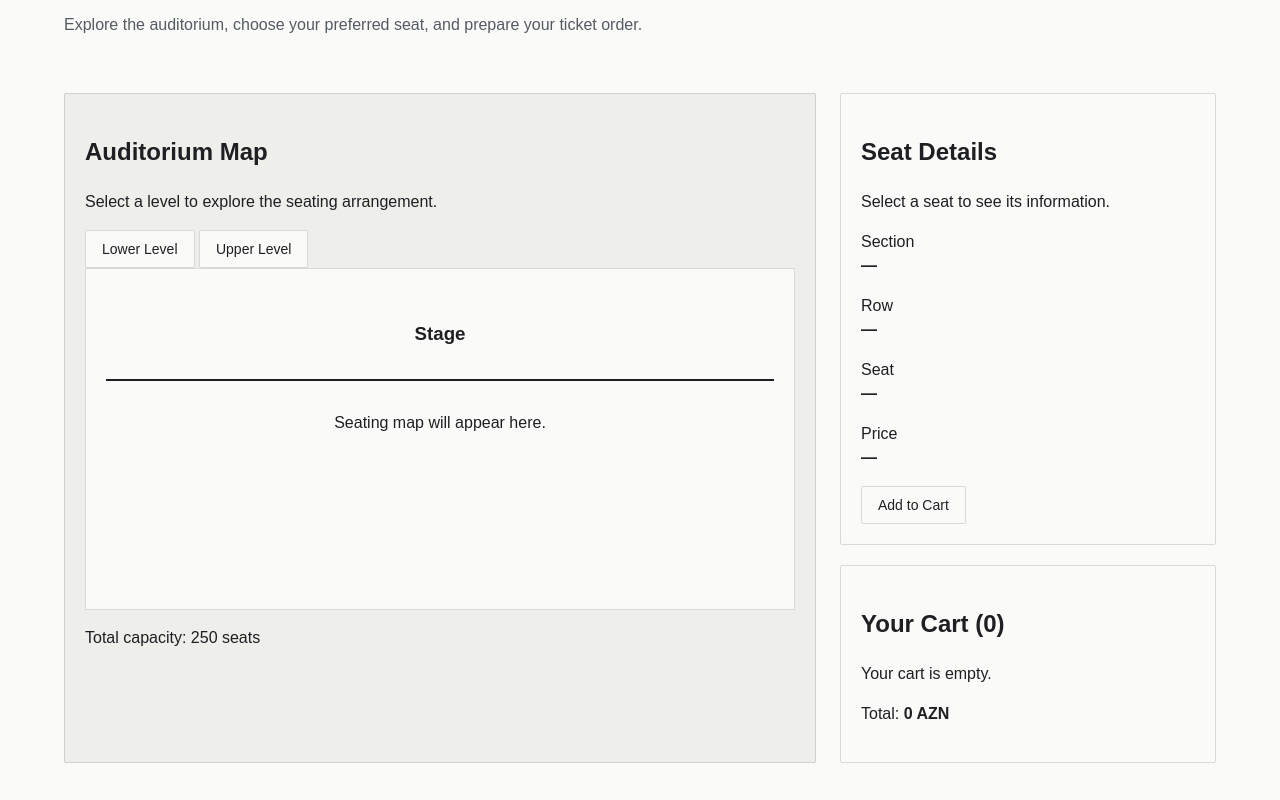
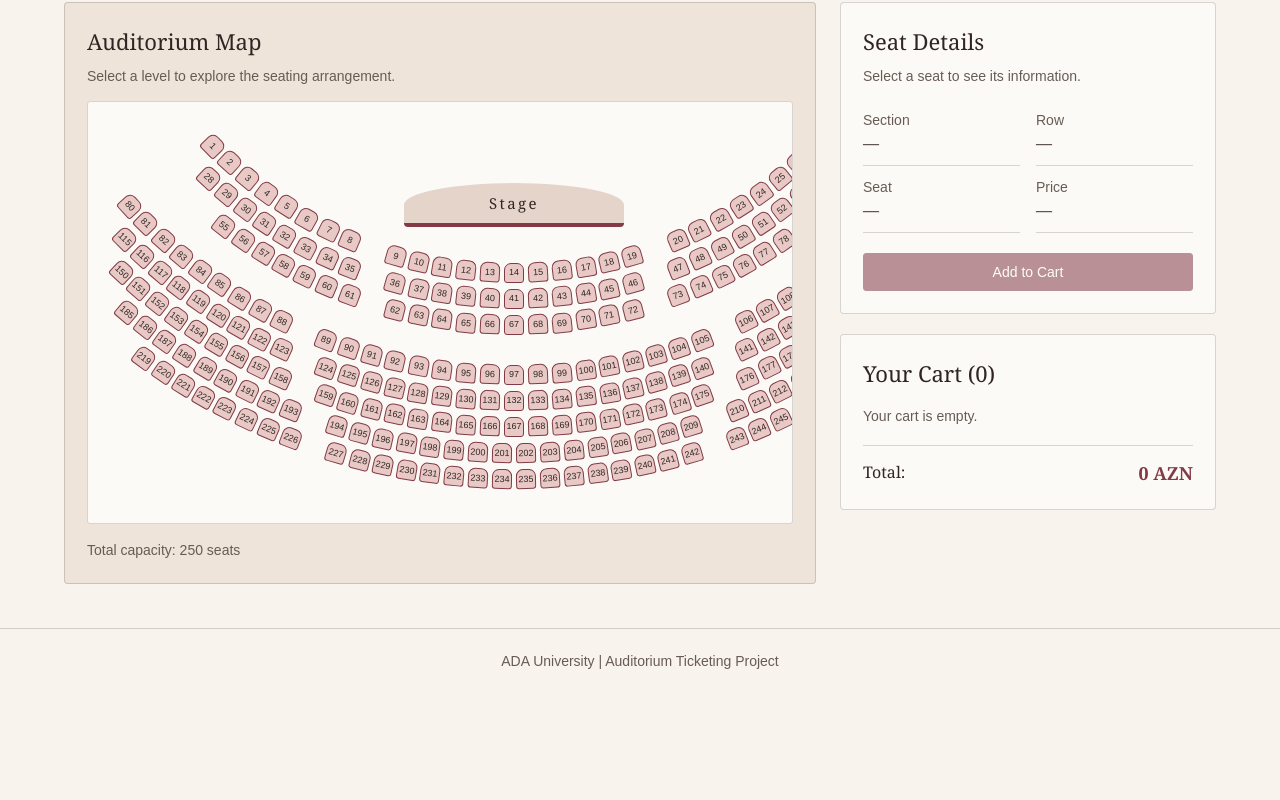
Before and after one commit to agurbanova22777/ada-c101-ticketing, a plain HTML site: page index.html in a window 1280 px wide. Shown: the part 262-1062 px from the top of the page. After the commit the page ends 956 px from the top, so only its background shows below. Drawn offline with Linux system fonts and the light colour scheme.

Commit message:
Render seating map as a curved arc and update page colors

```diff
--- a/index.html
+++ b/index.html
@@ -34,29 +34,9 @@
                 <h2>Auditorium Map</h2>
                 <p>Select a level to explore the seating arrangement.</p>
 
-                <div class="level-tabs">
-                    <button type="button" class="level-tab active"
-                            id="lower-level-tab">
-                        Lower Level
-                    </button>
-
-                    <button type="button" class="level-tab"
-                            id="upper-level-tab">
-                        Upper Level
-                    </button>
-                </div>
-
                 <div class="map-viewport" id="map-viewport">
-                    <div class="map-content" id="map-content">
-
-                        <div class="stage">
-                            <h3>Stage</h3>
-                        </div>
-
-                        <div class="seat-map" id="seat-map">
-                            <p>Seating map will appear here.</p>
-                        </div>
-
+                    <div class="seat-map" id="seat-map">
+                        <div class="stage"><h3>Stage</h3></div>
                     </div>
                 </div>
 
--- a/script.js
+++ b/script.js
@@ -1,82 +1,87 @@
-
 const sections = [
-    {
-        id: "LL",
-        name: "Lower Left",
-        level: "lower",
-        price: 10,
-        seatsPerRow: [8, 8, 7]
-    },
-    {
-        id: "LM",
-        name: "Lower Middle",
-        level: "lower",
-        price: 15,
-        seatsPerRow: [11, 11, 11]
-    },
-    {
-        id: "LR",
-        name: "Lower Right",
-        level: "lower",
-        price: 10,
-        seatsPerRow: [8, 8, 7]
-    },
-    {
-        id: "UL",
-        name: "Upper Left",
-        level: "upper",
-        price: 8,
-        seatsPerRow: [9, 9, 9, 9, 8]
-    },
-    {
-        id: "UM",
-        name: "Upper Middle",
-        level: "upper",
-        price: 12,
-        seatsPerRow: [17, 17, 17, 16, 16]
-    },
-    {
-        id: "UR",
-        name: "Upper Right",
-        level: "upper",
-        price: 8,
-        seatsPerRow: [9, 9, 9, 9, 8]
-    }
+    { id: "LL", name: "Lower Left", level: "lower", price: 10, seatsPerRow: [8, 8, 7] },
+    { id: "LM", name: "Lower Middle", level: "lower", price: 15, seatsPerRow: [11, 11, 11] },
+    { id: "LR", name: "Lower Right", level: "lower", price: 10, seatsPerRow: [8, 8, 7] },
+    { id: "UL", name: "Upper Left", level: "upper", price: 8, seatsPerRow: [9, 9, 9, 9, 8] },
+    { id: "UM", name: "Upper Middle", level: "upper", price: 12, seatsPerRow: [17, 17, 17, 16, 16] },
+    { id: "UR", name: "Upper Right", level: "upper", price: 8, seatsPerRow: [9, 9, 9, 9, 8] }
 ];
 
+const SEAT = 20;      // seat size in px
+const PITCH = 24;     // distance between seat centers along a row
+const ROW_GAP = 26;   // distance between rows
+const WIDTH = 820;    // map width in px
+const startRadius = { lower: 420, upper: 522 }; // radius of the first row of each level
+
 const seats = [];
+let seatNumber = 1;
 
-sections.forEach(function (section) {
-    section.seatsPerRow.forEach(function (seatCount, rowIndex) {
-        for (let seatNumber = 1; seatNumber <= seatCount; seatNumber++) {
-            const seat = {
-                id: `${section.id}-R${rowIndex + 1}-S${seatNumber}`,
-                sectionId: section.id,
-                sectionName: section.name,
-                level: section.level,
-                row: rowIndex + 1,
-                seatNumber: seatNumber,
-                price: section.price,
-                status: "available"
-            };
+// Every row is an arc around the stage. All sections of a row share the
+// same arc, with one empty slot between sections as the aisle.
+["lower", "upper"].forEach(function (level) {
+    const levelSections = sections.filter(s => s.level === level);
+    const rowCount = levelSections[0].seatsPerRow.length;
 
-            seats.push(seat);
-        }
-    });
+    for (let row = 0; row < rowCount; row++) {
+        const radius = startRadius[level] + row * ROW_GAP;
+        const counts = levelSections.map(s => s.seatsPerRow[row]);
+        const slots = counts.reduce((a, b) => a + b) + levelSections.length - 1;
+        let slot = 0;
+
+        levelSections.forEach(function (section, i) {
+            for (let n = 1; n <= counts[i]; n++) {
+                // angle 0 = straight in front of the stage
+                const angle = (slot - (slots - 1) / 2) * PITCH / radius;
+
+                seats.push({
+                    id: `${section.id}-R${row + 1}-S${n}`,
+                    seatNumber: seatNumber++,
+                    sectionId: section.id,
+                    sectionName: section.name,
+                    level: level,
+                    row: row + 1,
+                    price: section.price,
+                    status: "available",
+                    angle: angle,
+                    x: radius * Math.sin(angle),
+                    y: radius * Math.cos(angle)
+                });
+                slot++;
+            }
+            slot++; // aisle
+        });
+    }
 });
 
-// Check the generated seat counts
-const lowerSeats = seats.filter(function (seat) {
-    return seat.level === "lower";
-});
+const seatMap = document.getElementById("seat-map");
+const stage = document.querySelector(".stage");
 
-const upperSeats = seats.filter(function (seat) {
-    return seat.level === "upper";
-});
+function renderSeats() {
+    const stageTop = startRadius.lower - 90;
+    const top = Math.min(stageTop, ...seats.map(s => s.y)) - SEAT;
+    const bottom = Math.max(...seats.map(s => s.y)) + SEAT;
 
-console.log("Lower level seats:", lowerSeats.length);
-console.log("Upper level seats:", upperSeats.length);
-console.log("Total seats:", seats.length);
+    seatMap.style.height = (bottom - top) + "px";
+    stage.style.top = (stageTop - top) + "px";
 
-console.log("Expected total: 250");
-console.log("Seat count correct:", seats.length === 250);
+    seats.forEach(function (seat) {
+        const button = document.createElement("button");
+        button.type = "button";
+        button.className = "seat";
+        button.textContent = seat.seatNumber;
+        button.title = `${seat.sectionName}, Row ${seat.row}, Seat ${seat.seatNumber} — ${seat.price} AZN`;
+        button.setAttribute("aria-label",
+            `${seat.sectionName}, row ${seat.row}, seat ${seat.seatNumber}`);
+        button.dataset.seatId = seat.id;
+
+        button.style.left = (WIDTH / 2 + seat.x - SEAT / 2) + "px";
+        button.style.top = (seat.y - top - SEAT / 2) + "px";
+        button.style.transform = `rotate(${-seat.angle}rad)`; // turn the seat toward the stage
+
+        seatMap.appendChild(button);
+    });
+}
+
+renderSeats();
+
+console.log("Total seats:", seats.length); // should be 250
--- a/style.css
+++ b/style.css
@@ -1,80 +1,205 @@
+:root {
+    --paper: #F8F3EC;
+    --ink: #302522;
+    --accent: #823B46;
+    --accent-dark: #692D37;
+    --surface: #EEE4DA;
+    --panel: #FCFAF6;
+    --seat: #E8C9C6;
+    --muted: #685B55;
+    --line: rgba(48, 37, 34, 0.18);
+}
 
-:root {
-    --paper: #FAFAF8;
-    --ink: #1D1F22;
-    --accent: #46617F;
-    --surface: #EEEEEB;
-    --muted: #555B62;
-    --line: rgba(29, 31, 34, 0.15);
+/* General */
+
+* {
+    box-sizing: border-box;
 }
 
 body {
     margin: 0;
-    padding: 0;
     background: var(--paper);
     color: var(--ink);
-    font-family: Arial, Helvetica, sans-serif;
+    font-family: Georgia, "Times New Roman", serif;
     font-size: 16px;
     line-height: 1.5;
 }
 
+h1, h2, h3, p {
+    margin-top: 0;
+}
+
+h2 {
+    font-size: 22px;
+    font-weight: normal;
+}
+
+button {
+    font-family: Arial, Helvetica, sans-serif;
+    font-size: 14px;
+    cursor: pointer;
+}
+
+button:focus-visible {
+    outline: 3px solid var(--accent);
+    outline-offset: 3px;
+}
+
+/* Header, intro, footer */
+
 .site-header {
-    padding: 20px 5%;
+    padding: 22px 5%;
     border-bottom: 1px solid var(--line);
 }
 
 .site-header h2 {
-    margin: 0;
-    font-size: 22px;
+    margin-bottom: 2px;
+    font-size: 23px;
+    letter-spacing: 0.04em;
+}
+
+.site-header p,
+.page-intro p,
+.map-panel > p,
+.details-panel > p,
+.map-note,
+.cart-items > p {
+    color: var(--muted);
+    font-family: Arial, Helvetica, sans-serif;
+    font-size: 14px;
+}
+
+.site-header p {
+    margin-bottom: 0;
 }
 
 .page-intro {
-    padding: 36px 5% 20px;
+    padding: 42px 5% 24px;
 }
 
 .page-intro h1 {
-    margin-bottom: 8px;
-    font-family: Georgia, "Times New Roman", serif;
-    font-size: 40px;
+    margin-bottom: 10px;
+    font-size: 44px;
+    line-height: 1.15;
     font-weight: normal;
+    letter-spacing: -0.03em;
 }
 
 .page-intro p {
+    max-width: 600px;
+    margin-bottom: 0;
+    font-size: 15px;
+}
+
+.site-footer {
+    padding: 22px 5%;
+    border-top: 1px solid var(--line);
     color: var(--muted);
+    font-family: Arial, Helvetica, sans-serif;
+    font-size: 14px;
+    text-align: center;
 }
+
+.site-footer p {
+    margin: 0;
+}
+
+/* Main layout */
 
 .ticketing-layout {
     display: grid;
-    grid-template-columns: 2fr 1fr;
+    grid-template-columns: minmax(0, 2fr) minmax(270px, 1fr);
+    align-items: start;
     gap: 24px;
-    padding: 20px 5% 40px;
+    padding: 12px 5% 44px;
 }
 
 .map-panel,
 .details-panel,
 .cart-panel {
-    padding: 20px;
+    min-width: 0;
+    padding: 22px;
     border: 1px solid var(--line);
-    border-radius: 2px;
+    border-radius: 4px;
+    background: var(--panel);
 }
 
 .map-panel {
     background: var(--surface);
 }
 
+.map-panel > h2,
+.details-panel > h2,
+.cart-panel > h2 {
+    margin-bottom: 8px;
+}
+
+/* Seating map */
+
 .map-viewport {
-    min-height: 300px;
-    padding: 20px;
-    background: var(--paper);
+    overflow: auto;
+    padding: 24px 16px;
     border: 1px solid var(--line);
-    text-align: center;
+    border-radius: 4px;
+    background: var(--panel);
+}
+
+.seat-map {
+    position: relative;   /* seats and stage are positioned inside this box */
+    width: 820px;         /* must match WIDTH in script.js */
+    margin: 0 auto;
 }
 
 .stage {
-    margin-bottom: 30px;
-    padding: 12px;
-    border-bottom: 2px solid var(--ink);
+    position: absolute;
+    left: 50%;
+    transform: translateX(-50%);
+    display: flex;
+    align-items: center;
+    justify-content: center;
+    width: 220px;
+    height: 44px;
+    border-bottom: 4px solid var(--accent);
+    border-radius: 50% 50% 4px 4px;
+    background: #E4D4C9;
 }
+
+.stage h3 {
+    margin: 0;
+    font-size: 15px;
+    font-weight: normal;
+    letter-spacing: 0.16em;
+}
+
+button.seat {
+    position: absolute;
+    width: 20px;
+    height: 20px;
+    padding: 0;
+    border: 1px solid var(--accent);
+    border-radius: 7px 7px 3px 3px;
+    background: var(--seat);
+    color: var(--ink);
+    font-size: 9px;
+    line-height: 1;
+    transition: background-color 0.15s ease, color 0.15s ease;
+}
+
+button.seat:hover {
+    background: var(--accent);
+    color: #FFFFFF;
+}
+
+button.seat:focus-visible {
+    outline: 2px solid var(--ink);
+    outline-offset: 2px;
+}
+
+.map-note {
+    margin: 16px 0 0;
+}
+
+/* Sidebar */
 
 .ticketing-sidebar {
     display: flex;
@@ -82,26 +207,112 @@ body {
     gap: 20px;
 }
 
-button {
+.selection-info {
+    display: grid;
+    grid-template-columns: 1fr 1fr;
+    gap: 8px 16px;
+    margin: 20px 0;
+}
+
+.selection-info p {
+    margin: 0;
+    padding-bottom: 10px;
+    border-bottom: 1px solid var(--line);
+}
+
+.selection-info span {
+    color: var(--muted);
+    font-family: Arial, Helvetica, sans-serif;
+    font-size: 14px;
+}
+
+.selection-info strong {
+    font-weight: normal;
+}
+
+/* Buttons (not seats) */
+
+button:not(.seat) {
     padding: 10px 16px;
+    border: 1px solid var(--line);
+    border-radius: 3px;
     background: var(--paper);
     color: var(--ink);
-    border: 1px solid var(--line);
-    border-radius: 2px;
-    font-size: 14px;
-    cursor: pointer;
 }
 
-button:hover {
+button:not(.seat):hover:not(:disabled) {
     background: var(--surface);
 }
 
-.text-link {
-    color: var(--accent);
+button:disabled {
+    cursor: not-allowed;
+    opacity: 0.55;
 }
 
-@media (max-width: 750px) {
+.primary-button {
+    width: 100%;
+    border-color: var(--accent) !important;
+    background: var(--accent) !important;
+    color: #FFFFFF !important;
+}
+
+.primary-button:hover:not(:disabled) {
+    background: var(--accent-dark) !important;
+}
+
+/* Cart */
+
+.cart-items {
+    margin-top: 16px;
+}
+
+.cart-summary {
+    margin-top: 18px;
+    padding-top: 14px;
+    border-top: 1px solid var(--line);
+}
+
+.cart-summary p {
+    display: flex;
+    justify-content: space-between;
+    margin-bottom: 0;
+}
+
+.cart-summary strong {
+    color: var(--accent);
+    font-size: 18px;
+}
+
+/* Responsive */
+
+@media (max-width: 900px) {
     .ticketing-layout {
-        grid-template-columns: 1fr;
+        grid-template-columns: minmax(0, 1fr);
+    }
+
+    .ticketing-sidebar {
+        display: grid;
+        grid-template-columns: repeat(2, minmax(0, 1fr));
+        align-items: start;
     }
 }
+
+@media (max-width: 600px) {
+    .page-intro h1 {
+        font-size: 36px;
+    }
+
+    .map-panel,
+    .details-panel,
+    .cart-panel {
+        padding: 16px;
+    }
+
+    .ticketing-sidebar {
+        grid-template-columns: minmax(0, 1fr);
+    }
+
+    .map-viewport {
+        padding: 16px 10px;
+    }
+}
```
